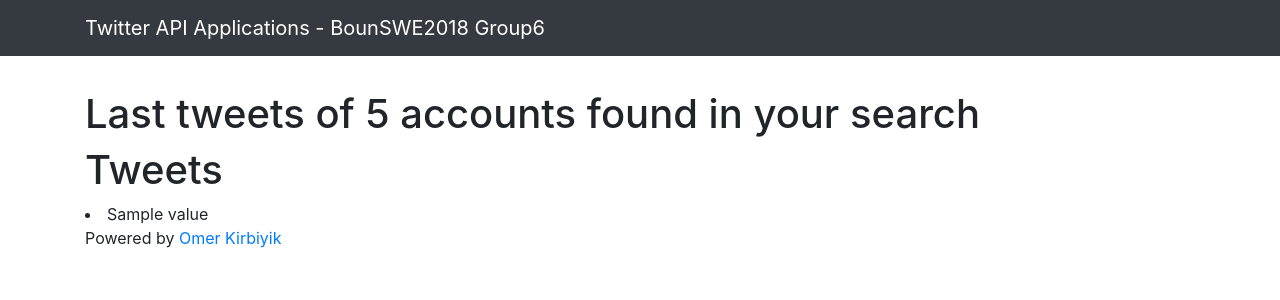
After one commit to bounswe/bounswe2018group6, a Django app: template hw_twitterapi/twitterapiapp/templates/twitterapiapp/find_users.html in a window 1280 px wide. The commit adds this page. Shown: the top 300 px of the page. Run offline with Django 3.2, Linux system fonts and the light colour scheme; the template is opened without the code that fills it: most values are stand-ins (such as "Sample title", 1, 10 or a date in 2020); some libraries are stand-ins or nearby versions.

Commit message:
Adapt to new template

```diff
--- /dev/null
+++ b/hw_twitterapi/twitterapiapp/templates/twitterapiapp/find_users.html
@@ -0,0 +1,52 @@
+<!DOCTYPE html>
+<html lang="en">
+
+<head>
+
+    <meta charset="utf-8">
+    <meta name="viewport" content="width=device-width, initial-scale=1, shrink-to-fit=no">
+    <meta name="description" content="">
+    <meta name="author" content="">
+
+    <title>{% block title %}2018g6{% endblock %}</title>
+
+    <!-- Bootstrap core CSS -->
+    <link rel="stylesheet" href="https://maxcdn.bootstrapcdn.com/bootstrap/4.0.0/css/bootstrap.min.css" integrity="sha384-Gn5384xqQ1aoWXA+058RXPxPg6fy4IWvTNh0E263XmFcJlSAwiGgFAW/dAiS6JXm"
+        crossorigin="anonymous">
+
+</head>
+
+<body style="padding-top: 90px;">
+
+    <!-- Navigation -->
+    <nav class="navbar navbar-expand-lg navbar-dark bg-dark fixed-top">
+        <div class="container">
+            <a class="navbar-brand" href="/">
+                Twitter API Applications - BounSWE2018 Group6
+            </a>
+            <button class="navbar-toggler" type="button" data-toggle="collapse" data-target="#navbarResponsive" aria-controls="navbarResponsive"
+                aria-expanded="false" aria-label="Toggle navigation">
+                <span class="navbar-toggler-icon"></span>
+            </button>
+
+        </div>
+    </nav>
+
+    <!-- Page Content -->
+    <div class="container">
+        {% block content %}
+        <h1 class="w3-xlarge">Last tweets of 5 accounts found in your search</h1>
+        <h1>Tweets</h1>
+        {% for key, value in Tweets.items %}
+        <li>{{ value }}</li>
+        {% endfor %}
+        <p>Powered by
+            <a href="https://github.com/kirbiyik" target="_blank" class="w3-hover-text-green">Omer Kirbiyik</a>
+        </p>
+        {% endblock %}
+    </div>
+    <!-- /.container -->
+
+</body>
+
+</html>
--- a/hw_twitterapi/twitterapiapp/urls.py
+++ b/hw_twitterapi/twitterapiapp/urls.py
@@ -11,11 +11,6 @@ urlpatterns = [
 
     # from the root: /find_users/name
     path('find_users/<str:search_name>', views.find_users),
-    # from the root: /api/timegraph/user_id
-    path('api/timegraph/<str:user_id>', views.timegraph_api),
-
-    # from the root: /timegraph/user_id
-    path('timegraph/<str:user_id>', views.timegraph),
 
     # TODO Add two paths for each Twitter endpoint, one for the API and the other for the frontend.
 ]
--- a/hw_twitterapi/twitterapiapp/views.py
+++ b/hw_twitterapi/twitterapiapp/views.py
@@ -32,7 +32,7 @@ def find_users(request, search_name):
     context = {} # dictionary to be sent to template page in order to show it on frontend
     if proc_find_user_api(search_name):
         context['Tweets'] = proc_find_user_api(search_name)
-    return render(request, 'twitterapiapp/simple_page.html', context) # rendered with html file and context dictionary
+    return render(request, 'twitterapiapp/find_users.html', context) # rendered with html file and context dictionary
     #return HttpResponse("The user_is requested is %s." % user_id) # pure HTTP response
 
 
```
Also changed, not shown: hw_twitterapi/twitterapiapp/templates/twitterapiapp/main_page.html (+6 -4 lines).
